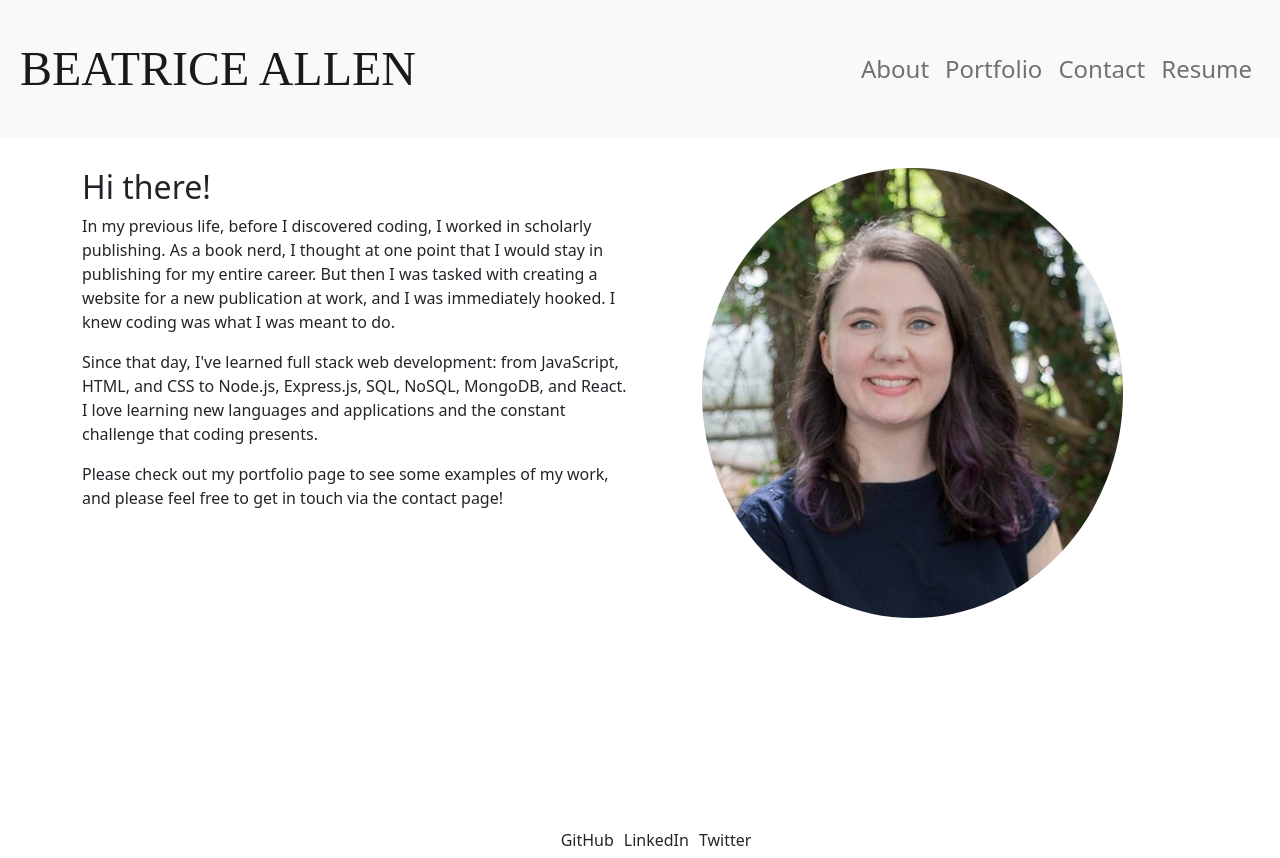
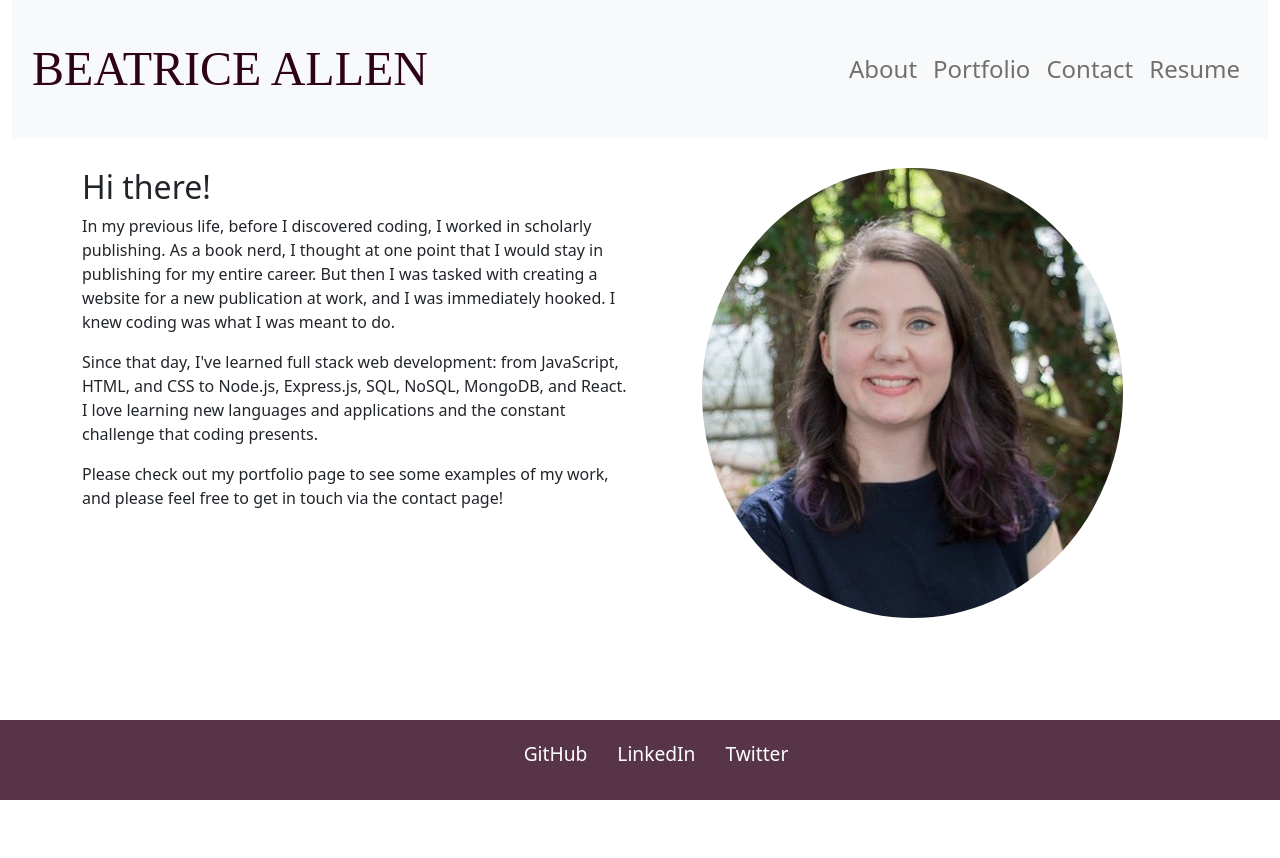
Before and after one commit to beatricekallen/react-portfolio, a React (Create React App) app: page / in a window 1280 px wide. After the commit the page ends 828 px from the top, so only its background shows below. Built offline with nearby package versions, Linux system fonts and the light colour scheme; a web font is replaced by a local one.

Commit message:
updates styling: colors

```diff
--- a/src/App.js
+++ b/src/App.js
@@ -10,6 +10,7 @@ import Contact from "./components/Contact";
 import Resume from "./components/Resume";
 import twitcherImage from "./assets/images/twitcher.png";
 import weatherDashboardImage from "./assets/images/weather-dashboard.png";
+import beersAndCheersImage from "./assets/images/beers-and-cheers.png";
 
 function App() {
   const [currentPage, handlePageChange] = useState("About");
@@ -45,7 +46,7 @@ function App() {
     {
       id: 2,
       title: "Beers and Cheers",
-      image: "./assets/images/twitcher.png",
+      image: beersAndCheersImage,
       description:
         "Need an app to help you plan the perfect night out? Gotcha covered.",
       deployed: "https://beatricekallen.github.io/beers-and-cheers/",
--- a/src/components/Contact/index.js
+++ b/src/components/Contact/index.js
@@ -41,6 +41,8 @@ const Contact = () => {
   };
 
   return (
+    <div className="form-container">
+      <h2>Get in touch!</h2>
       <Form onSubmit={handleSubmit} className="form">
         <Form.Group className="mb-3">
           <Form.Label>Your name</Form.Label>
@@ -83,6 +85,7 @@ const Contact = () => {
           </div>
         )}
       </Form>
+    </div>
   );
 };
 
--- a/src/components/Footer/index.js
+++ b/src/components/Footer/index.js
@@ -1,11 +1,19 @@
 const Footer = () => {
   return (
-    <div className="footer">
-      <ul>
-        <li href="#github">GitHub</li>
-        <li href="#linkedin">LinkedIn</li>
-        <li href="#twitter">Twitter</li>
-      </ul>
+    <div>
+      <div className="footer">
+        <ul>
+          <li href="#github" target="_blank">
+            GitHub
+          </li>
+          <li href="#linkedin" target="_blank">
+            LinkedIn
+          </li>
+          <li href="#twitter" target="_blank">
+            Twitter
+          </li>
+        </ul>
+      </div>
     </div>
   );
 };
--- a/src/components/Navigation/index.js
+++ b/src/components/Navigation/index.js
@@ -1,17 +1,28 @@
+import { useState } from "react";
+
 import Navbar from "react-bootstrap/Navbar";
 import Nav from "react-bootstrap/Nav";
+import Container from "react-bootstrap/Container";
 
 const Navigation = (props) => {
   const tabs = ["About", "Portfolio", "Contact", "Resume"];
 
   return (
-    <Navbar bg="light" variant="light" sticky="top" className="navbar">
+    <Container fluid>
+      <Navbar
+        bg="light"
+        variant="light"
+        sticky="top"
+        expand="lg"
+        className="navbar"
+      >
         <Navbar.Brand href="#home" className="name">
           BEATRICE ALLEN
         </Navbar.Brand>
         <Nav className="nav-items">
           {tabs.map((tab) => (
             <Nav.Link
+              activeClassName="underlined"
               className="nav-item"
               key={tab}
               href={"#" + tab.toLowerCase()}
@@ -22,6 +33,7 @@ const Navigation = (props) => {
           ))}
         </Nav>
       </Navbar>
+    </Container>
   );
 };
 
--- a/src/components/Project/index.js
+++ b/src/components/Project/index.js
@@ -5,12 +5,14 @@ import Row from "react-bootstrap/Row";
 import Col from "react-bootstrap/Col";
 
 const Project = ({ projects }) => {
+  // style={{ width: "18rem" }}
+
   return (
-    <Container>
-      <Row>
+    <Container fluid>
+      <Row xs={1} s={1} md="auto" className="g-4">
         {projects.map((project) => (
           <Col>
-            <Card style={{ width: "25rem" }} className="card">
+            <Card className="card">
               <Card.Img
                 variant="top"
                 src={project.image}
@@ -19,12 +21,10 @@ const Project = ({ projects }) => {
               <Card.Body className="card-body">
                 <Card.Title>{project.title}</Card.Title>
                 <Card.Text>{project.description}</Card.Text>
-                <Button href={project.github}>Check it out on GitHub</Button>
-                <Button
-                  variant="primary"
-                  href={project.deployed}
-                  className="button"
-                >
+                <Button href={project.github} className="button">
+                  Check it out on GitHub
+                </Button>
+                <Button href={project.deployed} className="button">
                   Check out the deployed app
                 </Button>
               </Card.Body>
--- a/src/index.css
+++ b/src/index.css
@@ -1,4 +1,8 @@
 @import url("https://fonts.googleapis.com/css2?family=Open+Sans:wght@400;700&family=Roboto+Serif:opsz@8..144&family=Staatliches&family=Train+One&display=swap");
+
+:root {
+  --purple-color: #2e0219;
+}
 
 body {
   margin: 0;
@@ -18,21 +22,24 @@ code {
   font-family: "Train One", cursive;
   font-size: 48px !important;
   margin: 20px;
+  color: var(--purple-color) !important;
 }
 
 .navbar {
   justify-content: space-between !important;
   margin-bottom: 30px;
-}
-
-.nav .navbar {
-  height: 15vh;
+  width: 100%;
+  color: var(--purple-color) !important;
 }
 
 .nav-items {
   text-align: right;
   margin-right: 20px !important;
   font-size: 24px;
+}
+
+.underlined {
+  text-decoration: underline;
 }
 
 .about-container {
@@ -47,11 +54,8 @@ code {
 
 .card {
   margin: 20px;
-}
-
-.card-body,
-.card-image {
-  margin: 10px;
+  width: 25rem;
+  height: 30rem;
 }
 
 .card-image {
@@ -77,14 +81,22 @@ code {
   justify-content: space-between !important;
 }
 
-.form {
+.form-container {
   width: 70%;
   margin: auto;
   height: 80vh;
 }
 
 .footer {
-  height: 30px;
+  height: 10vh;
+  background-color: var(--purple-color);
+  opacity: 80%;
+  color: white;
+  font-size: larger;
+  padding: 20px 0px;
+  position: fixed;
+  bottom: 0;
+  width: 100%;
 }
 
 ul {
@@ -96,8 +108,18 @@ ul li {
   list-style-type: none;
   display: inline;
   margin-left: 10px;
+  padding: 10px;
 }
 
 ul li:first-child {
   margin-left: 0;
 }
+
+.button {
+  background-color: var(--purple-color) !important;
+  outline: var(--purple-color) !important;
+}
+
+.button:hover {
+  background-color: #70566d !important;
+}
```
Also changed, not shown: 1 other file (tests, documents, lock files or other folders). Lines whose indentation alone changed are shown as unchanged.
